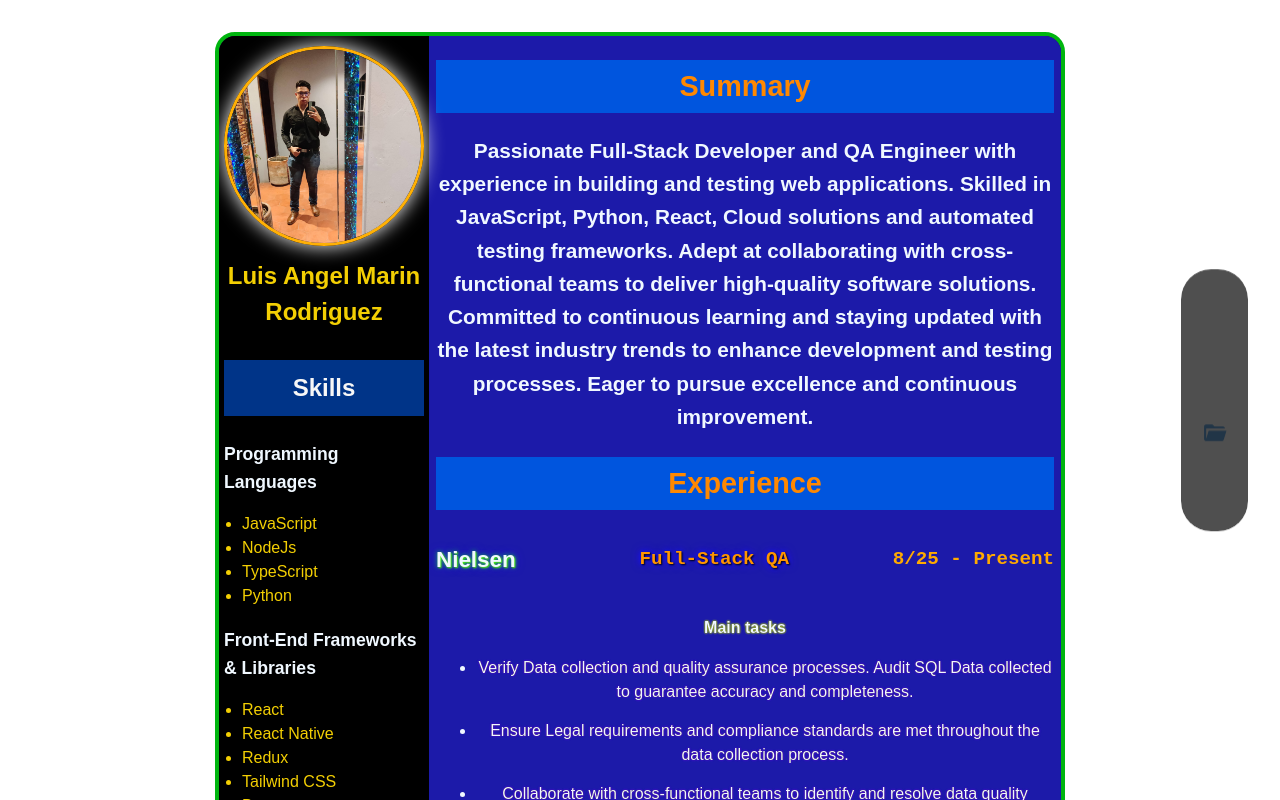
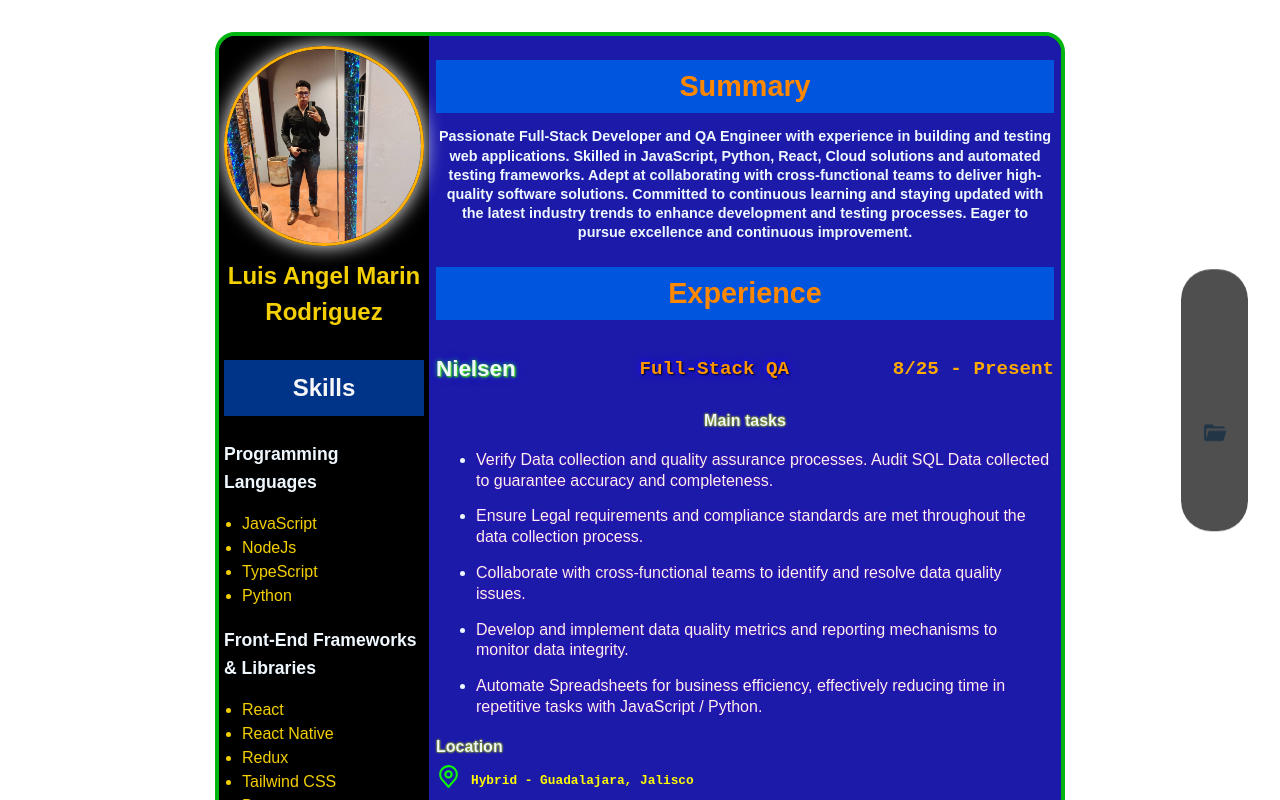
Before and after one commit to ITSECT3R/Personal-Portfolio-, a React (Vite) app: page /cv in a window 1280 px wide. Shown: the top 800 px of the page. Built offline with nearby package versions, Linux system fonts and the light colour scheme; some icons are missing.

Commit message:
style: enhance CV page typography and layout; adjust font sizes, weights, and alignments for better readability

```diff
--- a/src/styles/cv.css
+++ b/src/styles/cv.css
@@ -173,6 +173,8 @@
 .cv-page .summary p {
   font-weight: 600;
   text-align: center;
+  font-size: 0.9rem;
+  line-height: 1.2rem;
 }
 
 /* Work Experience */
@@ -245,11 +247,14 @@
     0 0 1px rgb(0, 0, 0),
     0 0 2px rgb(239, 247, 0),
     0 0 2px rgb(174, 255, 0);
+  margin-top: 0;
 }
 
 .cv-page .content-jobs ul {
   font-size: 1rem;
   font-weight: 500;
+  text-align: left;
+  line-height: 1.3rem;
 }
 
 .cv-page .content-jobs li {
@@ -275,9 +280,15 @@
 .cv-page .content-jobs span {
   margin-right: 20px;
   font-size: 1rem;
+  font-weight: 700;
+}
+
+.cv-page .content-jobs a {
+  font-weight: 600;
 }
 
 .cv-page .contat-info {
+  text-align: left;
   font-size: 1rem;
   font-weight: 700;
   margin-bottom: 0;
@@ -306,6 +317,10 @@
 
 /* Education / Certifications Section */
 
+.cv-page .education {
+  text-align: left;
+}
+
 .cv-page .education h3 {
   font-size: 1.4rem;
   text-shadow:
@@ -316,6 +331,7 @@
 
 .cv-page .education a {
   font-size: initial;
+  font-weight: 600;
 }
 
 .cv-page .Certifications svg {
```
